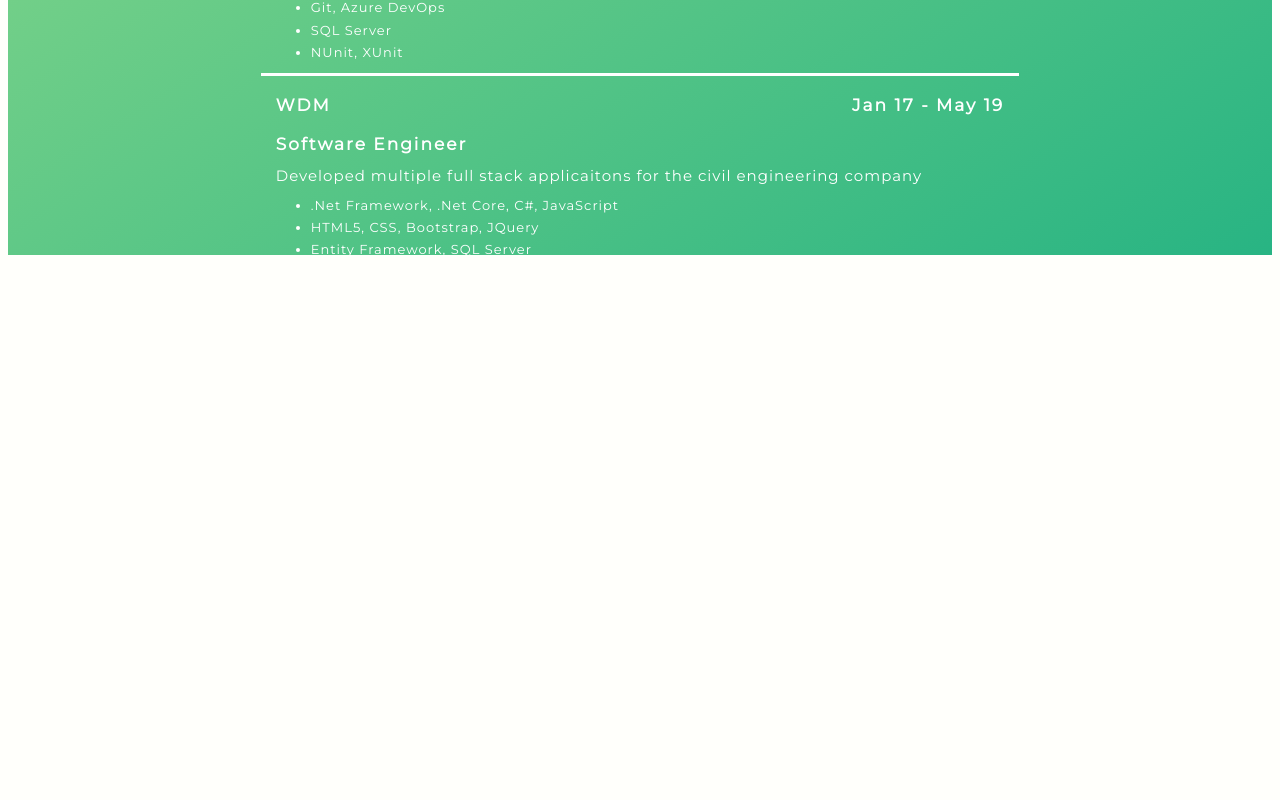
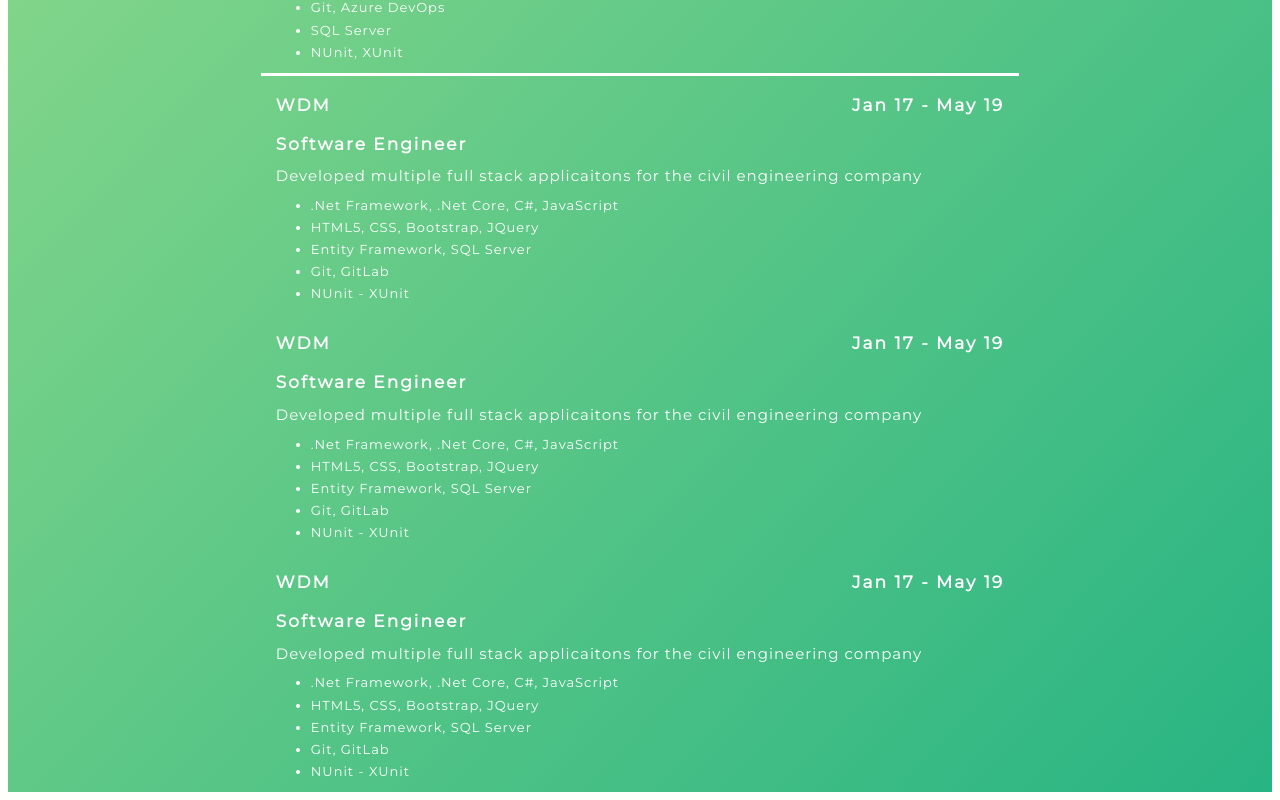
Before and after one commit to Sing-Kai/profile-page, a Next.js app: page /experience in a window 1280 px wide. Shown: the part 553-1353 px from the top of the page. Before the commit the page ends 867 px from the top, so only its background shows below. Built offline with nearby package versions, Linux system fonts and the light colour scheme.

Commit message:
adjusted Page container height to auto

```diff
--- a/src/components/page/page.tsx
+++ b/src/components/page/page.tsx
@@ -8,7 +8,7 @@ export const PageContainer = styled.div`
   background-size:cover;
   clip-path:polygon(0 0, 100% 0, 100% 100%, 0 100% );
   position: relative;
-  height: 100vh;
+  height: auto;
 `
 
 export const LandingBody = styled.div`
--- a/src/data/experience-data.ts
+++ b/src/data/experience-data.ts
@@ -38,5 +38,23 @@ export const experienceData: IExperience[] = [
     date:'Jan 17 - May 19',
     skills: ['.Net Framework, .Net Core, C#, JavaScript', 'HTML5, CSS, Bootstrap, JQuery', 'Entity Framework, SQL Server', 'Git, GitLab', 'NUnit - XUnit'],
     line: false,
+  },
+  {
+    id:'WDM',
+    company:'WDM',
+    title:'Software Engineer',
+    description: 'Developed multiple full stack applicaitons for the civil engineering company',
+    date:'Jan 17 - May 19',
+    skills: ['.Net Framework, .Net Core, C#, JavaScript', 'HTML5, CSS, Bootstrap, JQuery', 'Entity Framework, SQL Server', 'Git, GitLab', 'NUnit - XUnit'],
+    line: false,
+  },
+  {
+    id:'WDM',
+    company:'WDM',
+    title:'Software Engineer',
+    description: 'Developed multiple full stack applicaitons for the civil engineering company',
+    date:'Jan 17 - May 19',
+    skills: ['.Net Framework, .Net Core, C#, JavaScript', 'HTML5, CSS, Bootstrap, JQuery', 'Entity Framework, SQL Server', 'Git, GitLab', 'NUnit - XUnit'],
+    line: false,
   }
 ]
```
